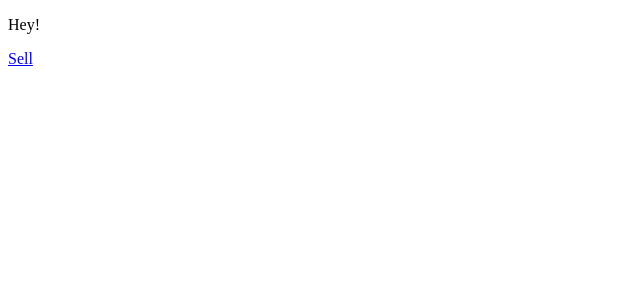
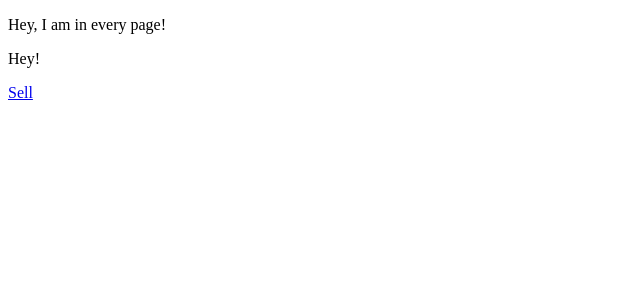
Before and after one commit to simotae14/SickFitsAdvancedReact, a Next.js app in the folder frontend/: page / in a window 1280 px wide. Shown: the top 300 px of the page, without its empty margins (0-640 px from the left). Built offline with nearby package versions, Linux system fonts and the light colour scheme.

Commit message:
added custom App component

```diff
--- /dev/null
+++ b/frontend/pages/_app.js
@@ -0,0 +1,19 @@
+import App, { Container } from "next/app";
+
+class MyApp extends App {
+    render() {
+        const {
+            Component
+        } = this.props;
+        return (
+            <Container>
+                <p>
+                    Hey, I am in every page!
+                </p>
+                <Component />
+            </Container>
+        );
+    }
+}
+
+export default MyApp;
```
